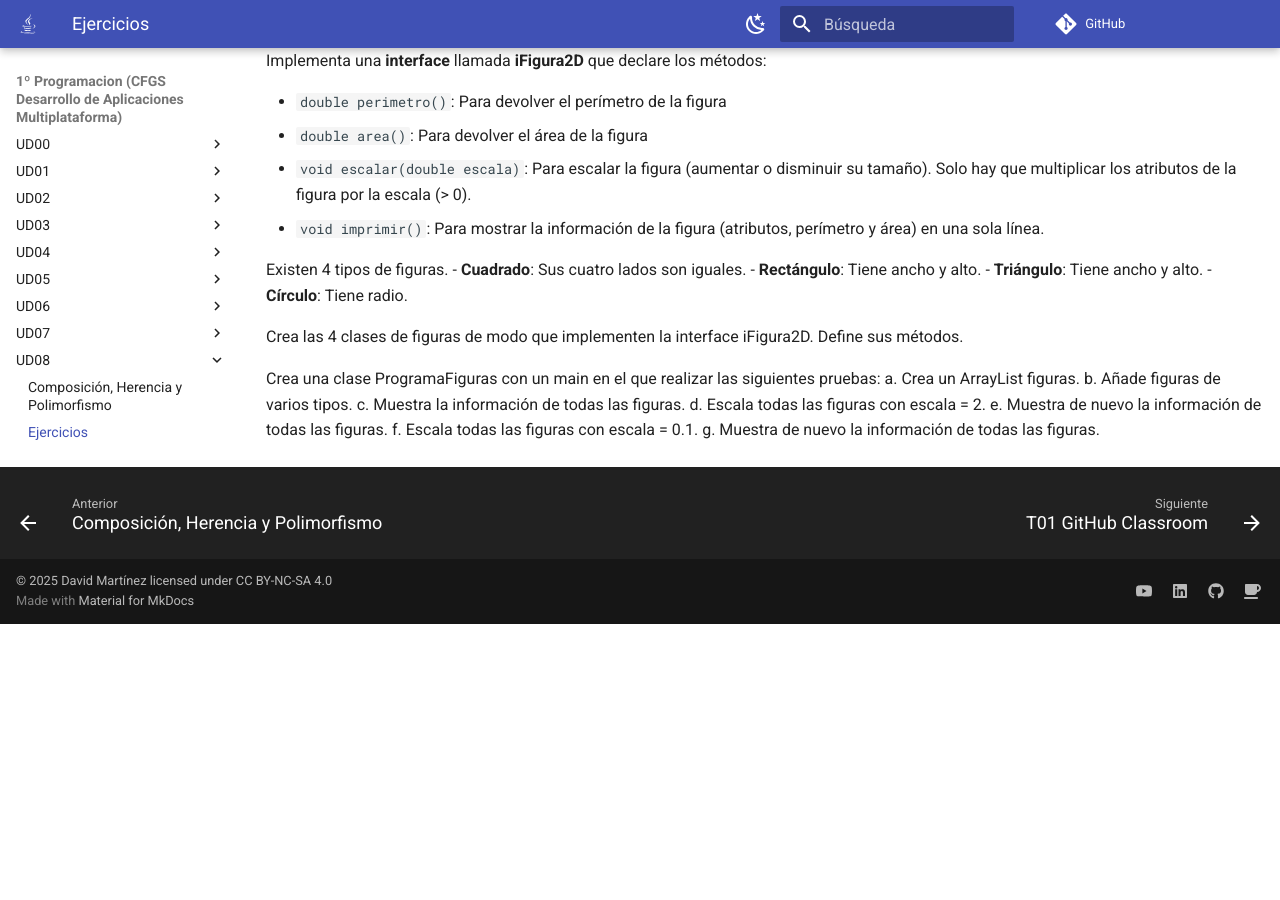
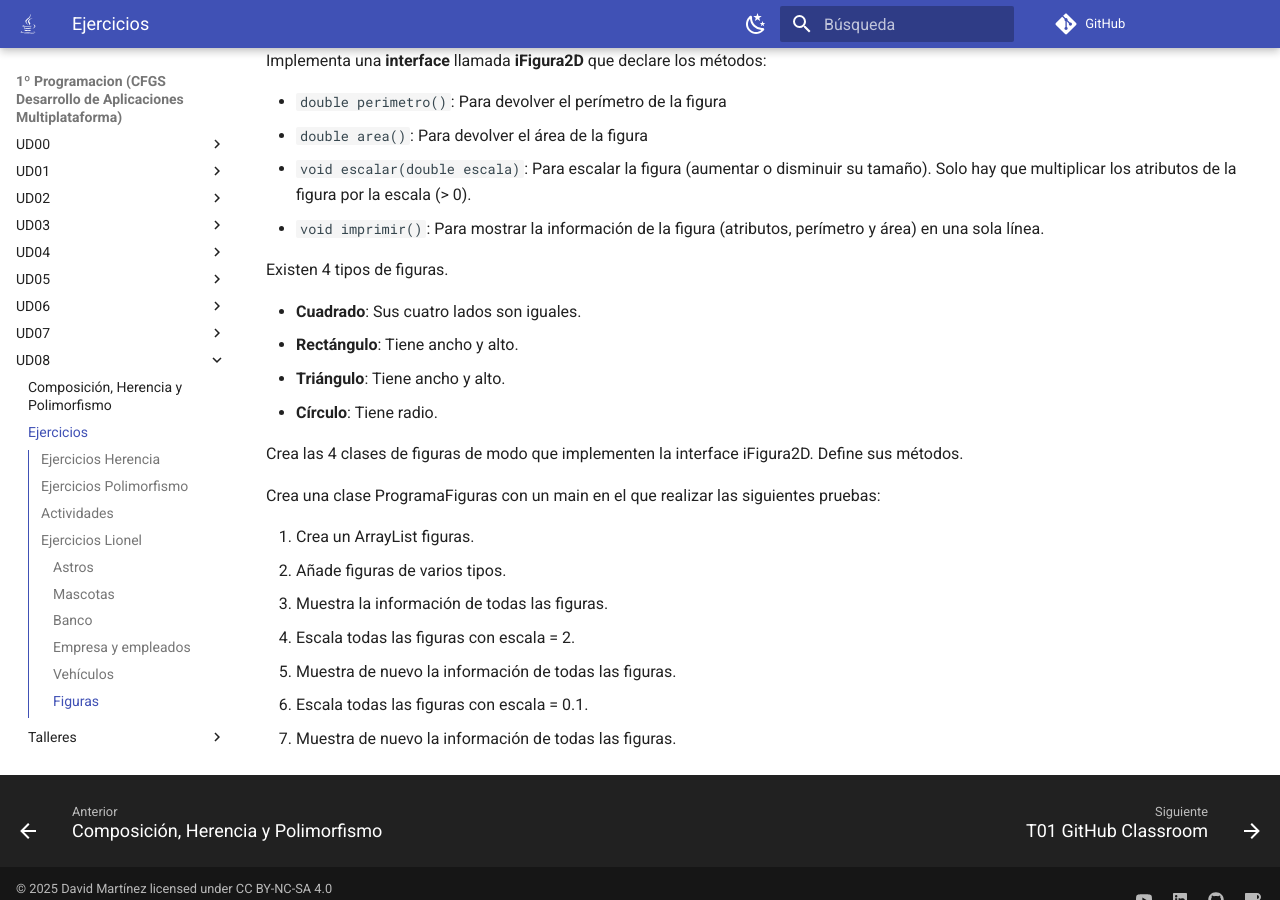
Before and after one commit to martinezpenya/1DAMProgramacion, an MkDocs documentation site: the page built from docs/UD08/UD08_ejercicios_ES.md, in a window 1280 px wide and 900 px high, scrolled down 14373 px. Built offline with MkDocs 1.6.1 and Material for MkDocs 9.7.7, drawn with Linux system fonts in a browser that asks for light colours; comment, search, counter and statistics services are not loaded; before the commit the page ends 14997 px from its top, so only the background shows below that; part of the change alters nothing that is shown; some of the changed text lies outside the part shown.

Commit message:
fix: indentation 5

````diff
--- a/docs/UD08/UD08_ejercicios_ES.md
+++ b/docs/UD08/UD08_ejercicios_ES.md
@@ -199,12 +199,12 @@
     ```
 
     **Responde** a las siguientes cuestiones justificando las respuestas.
-    a. ¿Es necesario el uso de `this` en el contructor de la clase `Estudiante`?
-    b. ¿Es necesario el uso de `super` en el método `toString` de la clase `Estudiante`?
-    c. Si quitásemos el constructor de la clase `Estudiante` ¿daría un error de compilación la clase `Estudiante`?
-    d. En el método `toString` de la clase `Empleado` ¿por qué es incorrecto el acceso que se hace al atributo `nombre`? ¿Cómo se tendría que definir `nombre` en la clase `Persona` para evitar el error?
-    e. ¿Qué consecuencia tiene que algunos métodos de la clase `Persona` se hayan definido `final`?
-    f. Si el método `toString` no se hubiera definido en ninguna de las tres clases ¿daría error el `sout` del método `main`?
+    1. ¿Es necesario el uso de `this` en el contructor de la clase `Estudiante`?
+    2. ¿Es necesario el uso de `super` en el método `toString` de la clase `Estudiante`?
+    3. Si quitásemos el constructor de la clase `Estudiante` ¿daría un error de compilación la clase `Estudiante`?
+    4. En el método `toString` de la clase `Empleado` ¿por qué es incorrecto el acceso que se hace al atributo `nombre`? ¿Cómo se tendría que definir `nombre` en la clase `Persona` para evitar el error?
+    5. ¿Qué consecuencia tiene que algunos métodos de la clase `Persona` se hayan definido `final`?
+    6. Si el método `toString` no se hubiera definido en ninguna de las tres clases ¿daría error el `sout` del método `main`?
 
 ## Ejercicios Polimorfismo
 
@@ -602,6 +602,7 @@ Implementa una **interface** llamada **iFigura2D** que declare los métodos:
 - `void imprimir()`: Para mostrar la información de la figura (atributos, perímetro y área) en una sola línea.
 
 Existen 4 tipos de figuras.
+
 - **Cuadrado**: Sus cuatro lados son iguales.
 - **Rectángulo**: Tiene ancho y alto.
 - **Triángulo**: Tiene ancho y alto.
@@ -610,10 +611,11 @@ Existen 4 tipos de figuras.
 Crea las 4 clases de figuras de modo que implementen la interface iFigura2D. Define sus métodos.
 
 Crea una clase ProgramaFiguras con un main en el que realizar las siguientes pruebas:
-a. Crea un ArrayList figuras.
-b. Añade figuras de varios tipos.
-c. Muestra la información de todas las figuras.
-d. Escala todas las figuras con escala = 2.
-e. Muestra de nuevo la información de todas las figuras.
-f. Escala todas las figuras con escala = 0.1.
-g. Muestra de nuevo la información de todas las figuras.
+
+1. Crea un ArrayList figuras.
+2. Añade figuras de varios tipos.
+3. Muestra la información de todas las figuras.
+4. Escala todas las figuras con escala = 2.
+5. Muestra de nuevo la información de todas las figuras.
+6. Escala todas las figuras con escala = 0.1.
+7. Muestra de nuevo la información de todas las figuras.
````
